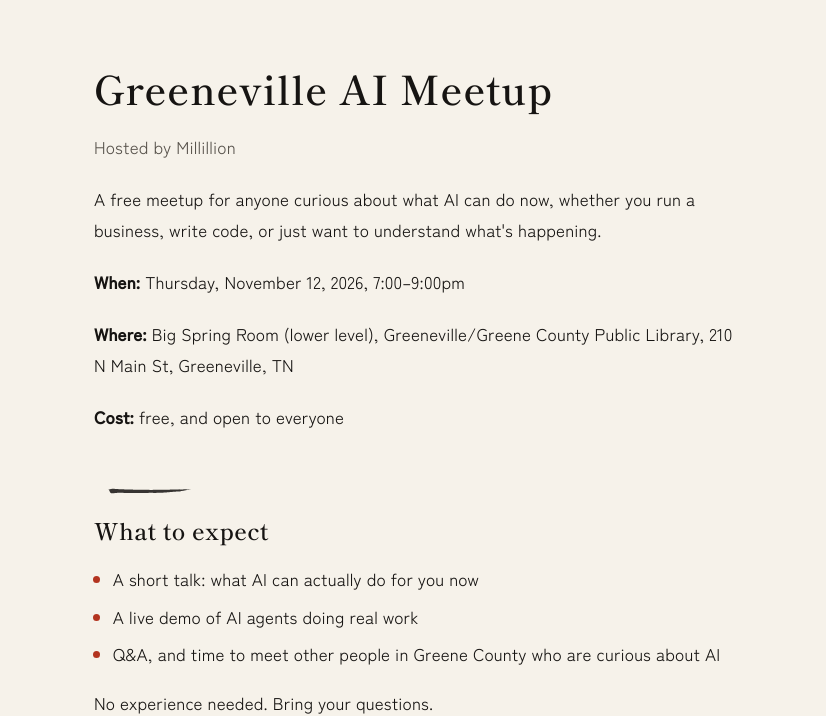
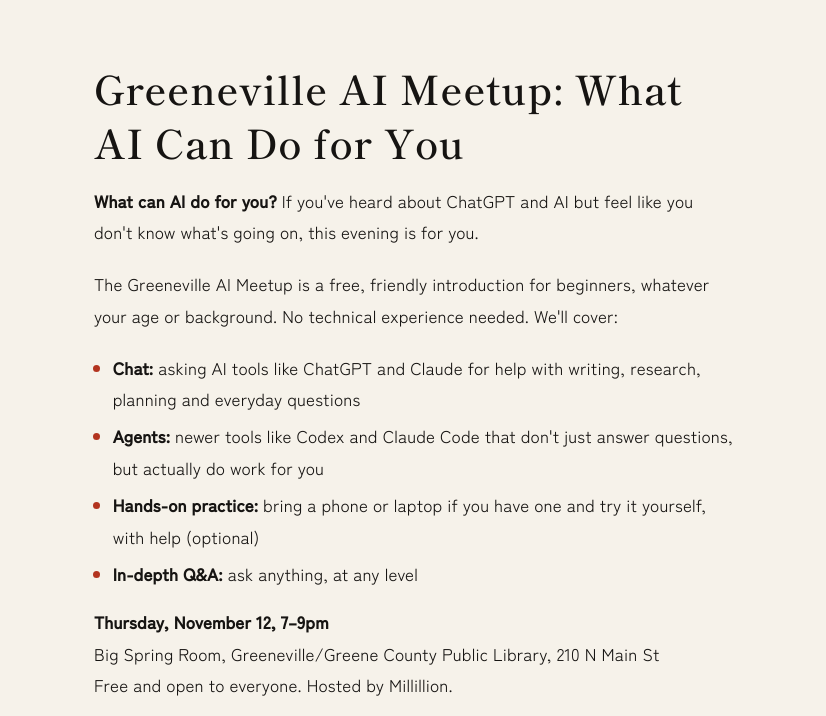
Before and after one commit to Millillion/website, an Astro site: page /meetup in a window 1280 px wide. Shown: the part 93-809 px from the top of the page, without its empty margins (226-1052 px from the left). Built offline with nearby package versions, Linux system fonts and the light colour scheme; Astro itself is replaced by a stand-in of ours.

Commit message:
Meetup page: master description (What AI Can Do for You)
Co-Authored-By: Claude Opus 5.5 <noreply@anthropic.com>

```diff
--- a/src/pages/meetup.astro
+++ b/src/pages/meetup.astro
@@ -1,21 +1,18 @@
 ---
 import Base from "../layouts/Base.astro";
 ---
-<Base title="Greeneville AI Meetup" description="A free AI meetup in Greeneville, Tennessee, hosted by Millillion. Thursday, November 12, 2026, 7–9pm at the Greeneville/Greene County Public Library.">
+<Base title="Greeneville AI Meetup: What AI Can Do for You" description="A free, beginner-friendly evening to learn what AI can do for you, with hands-on help and plenty of time for questions. Thursday, November 12, 2026, 7–9pm, Greeneville/Greene County Public Library.">
   <article class="prose">
-    <h1>Greeneville AI Meetup</h1>
-    <p class="muted">Hosted by Millillion</p>
-    <p>A free meetup for anyone curious about what AI can do now, whether you run a business, write code, or just want to understand what's happening.</p>
-    <p><strong>When:</strong> Thursday, November 12, 2026, 7:00–9:00pm</p>
-    <p><strong>Where:</strong> Big Spring Room (lower level), Greeneville/Greene County Public Library, 210 N Main St, Greeneville, TN</p>
-    <p><strong>Cost:</strong> free, and open to everyone</p>
-    <h2>What to expect</h2>
+    <h1>Greeneville AI Meetup: What AI Can Do for You</h1>
+    <p><strong>What can AI do for you?</strong> If you've heard about ChatGPT and AI but feel like you don't know what's going on, this evening is for you.</p>
+    <p>The Greeneville AI Meetup is a free, friendly introduction for beginners, whatever your age or background. No technical experience needed. We'll cover:</p>
     <ul>
-      <li>A short talk: what AI can actually do for you now</li>
-      <li>A live demo of AI agents doing real work</li>
-      <li>Q&amp;A, and time to meet other people in Greene County who are curious about AI</li>
+      <li><strong>Chat:</strong> asking AI tools like ChatGPT and Claude for help with writing, research, planning and everyday questions</li>
+      <li><strong>Agents:</strong> newer tools like Codex and Claude Code that don't just answer questions, but actually do work for you</li>
+      <li><strong>Hands-on practice:</strong> bring a phone or laptop if you have one and try it yourself, with help (optional)</li>
+      <li><strong>In-depth Q&amp;A:</strong> ask anything, at any level</li>
     </ul>
-    <p>No experience needed. Bring your questions.</p>
+    <p><strong>Thursday, November 12, 7–9pm</strong><br>Big Spring Room, Greeneville/Greene County Public Library, 210 N Main St<br>Free and open to everyone. Hosted by Millillion.</p>
     <p><a class="cta" href="/greeneville-ai-meetup.ics">Add to calendar</a> <a class="cta" href="mailto:lastmjs@millillion.org?subject=Greeneville%20AI%20Meetup%20RSVP">RSVP by email</a></p>
     <p class="muted">The meetup is held at the library; it isn't a library-sponsored program.</p>
   </article>
```
Also changed, not shown: 1 other file.
